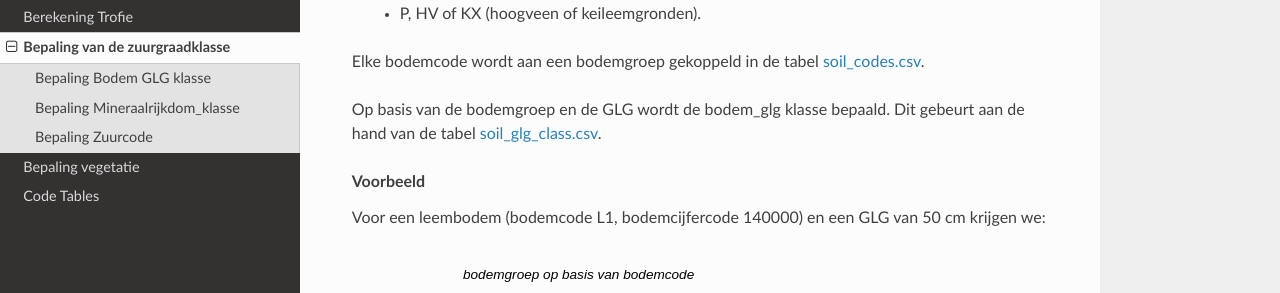
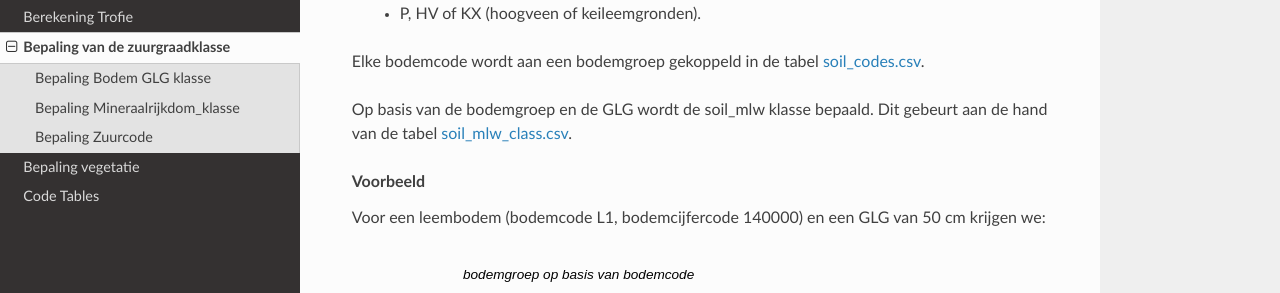
Before and after one commit to inbo/niche_vlaanderen, a Sphinx documentation site: the page built from docs/zuur.rst, in a window 1280 px wide and 900 px high, scrolled down 667 px. Shown: the part 158-451 px from the top of the window. Built offline with Sphinx 7.4.7 and the Read the Docs theme 2.0.0, drawn with Linux system fonts in a browser that asks for light colours.

Commit message:
Fix link to csv

```diff
--- a/docs/zuur.rst
+++ b/docs/zuur.rst
@@ -36,8 +36,8 @@ In eerste instantie worden 3 bodemgroepen onderscheiden (opm: volgens eindrappor
 
 Elke bodemcode wordt aan een bodemgroep gekoppeld in de tabel `soil_codes.csv <https://github.com/inbo/niche_vlaanderen/blob/master/SystemTables/soil_codes.csv>`_.
 
-Op basis van de bodemgroep en de GLG wordt de bodem_glg klasse bepaald.
-Dit gebeurt aan de hand van de tabel `soil_glg_class.csv <https://github.com/inbo/niche_vlaanderen/blob/master/SystemTables/soil_glg_class.csv>`_.
+Op basis van de bodemgroep en de GLG wordt de soil_mlw klasse bepaald.
+Dit gebeurt aan de hand van de tabel `soil_mlw_class.csv <https://github.com/inbo/niche_vlaanderen/blob/master/SystemTables/soil_mlw_class.csv>`_.
 
 .. topic:: Voorbeeld
 
```
